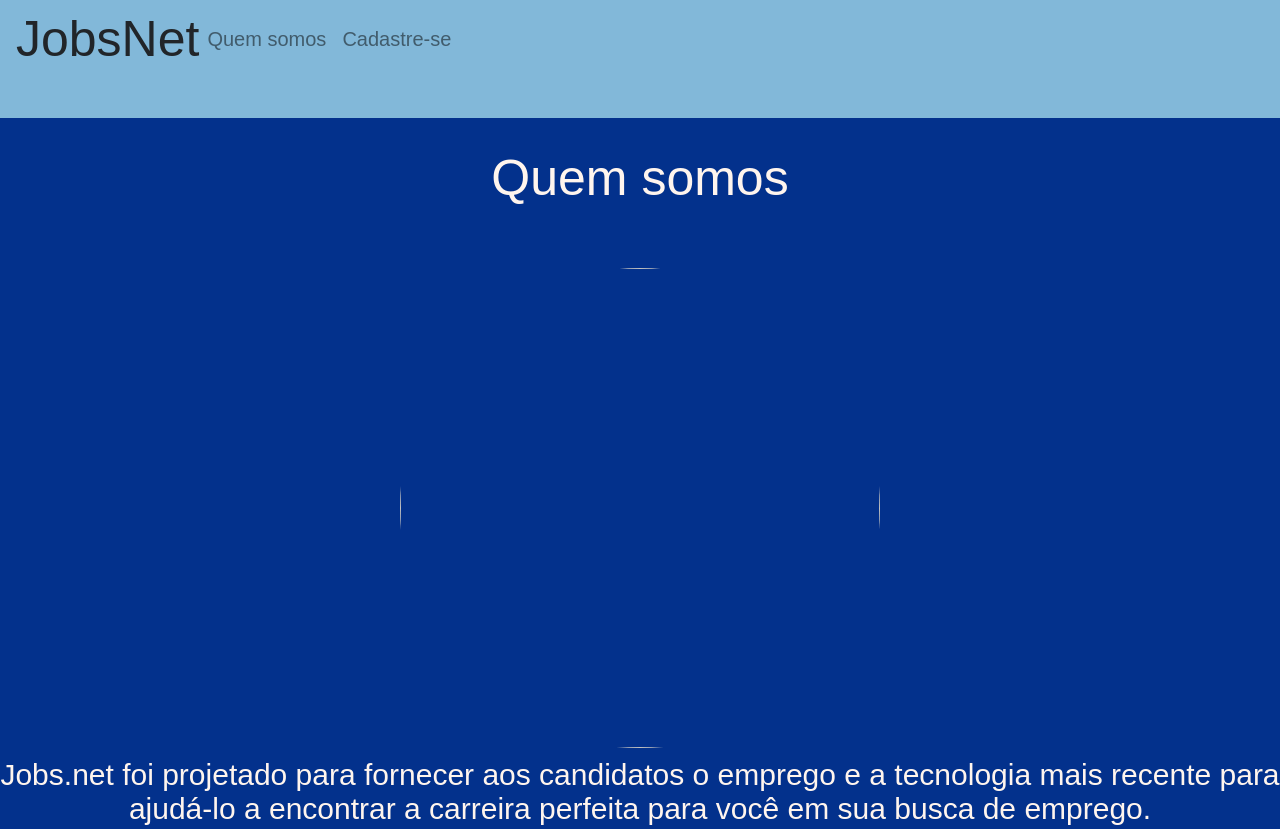
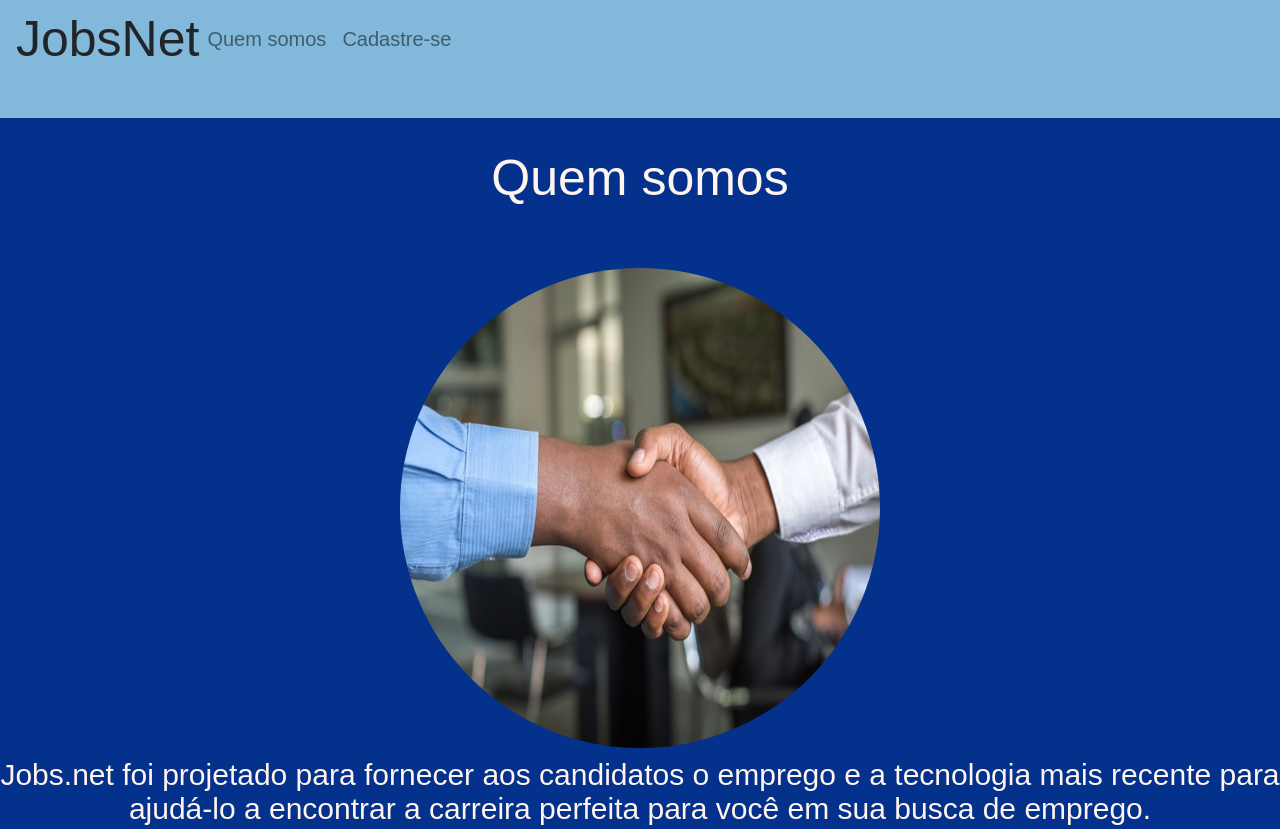
Before and after one commit to DaniRosa01/Fomulario, a plain HTML site: page index.html in a window 1280 px wide. Shown: the top 829 px of the page. Drawn offline with nearby package versions, Linux system fonts and the light colour scheme.

Commit message:
Update index.html

```diff
--- a/index.html
+++ b/index.html
@@ -20,7 +20,7 @@
         <section id="quemsomos">
             <div class="conteiner-fluid quem-somos text-center margin">
                 <h3 class="margin">Quem somos</h3>
-                <img src="/imgs/photo-1521791136064-7986c2920216.jpg" class="rounded-circle" width="400" height="400">
+                <img src="/photo-1521791136064-7986c2920216.jpg" class="rounded-circle" width="400" height="400">
                 <span>Jobs.net foi projetado para fornecer aos candidatos o emprego  e a tecnologia mais recente para ajudá-lo a
                     encontrar a carreira perfeita para você em sua busca de emprego.</span>
             </div>
```
